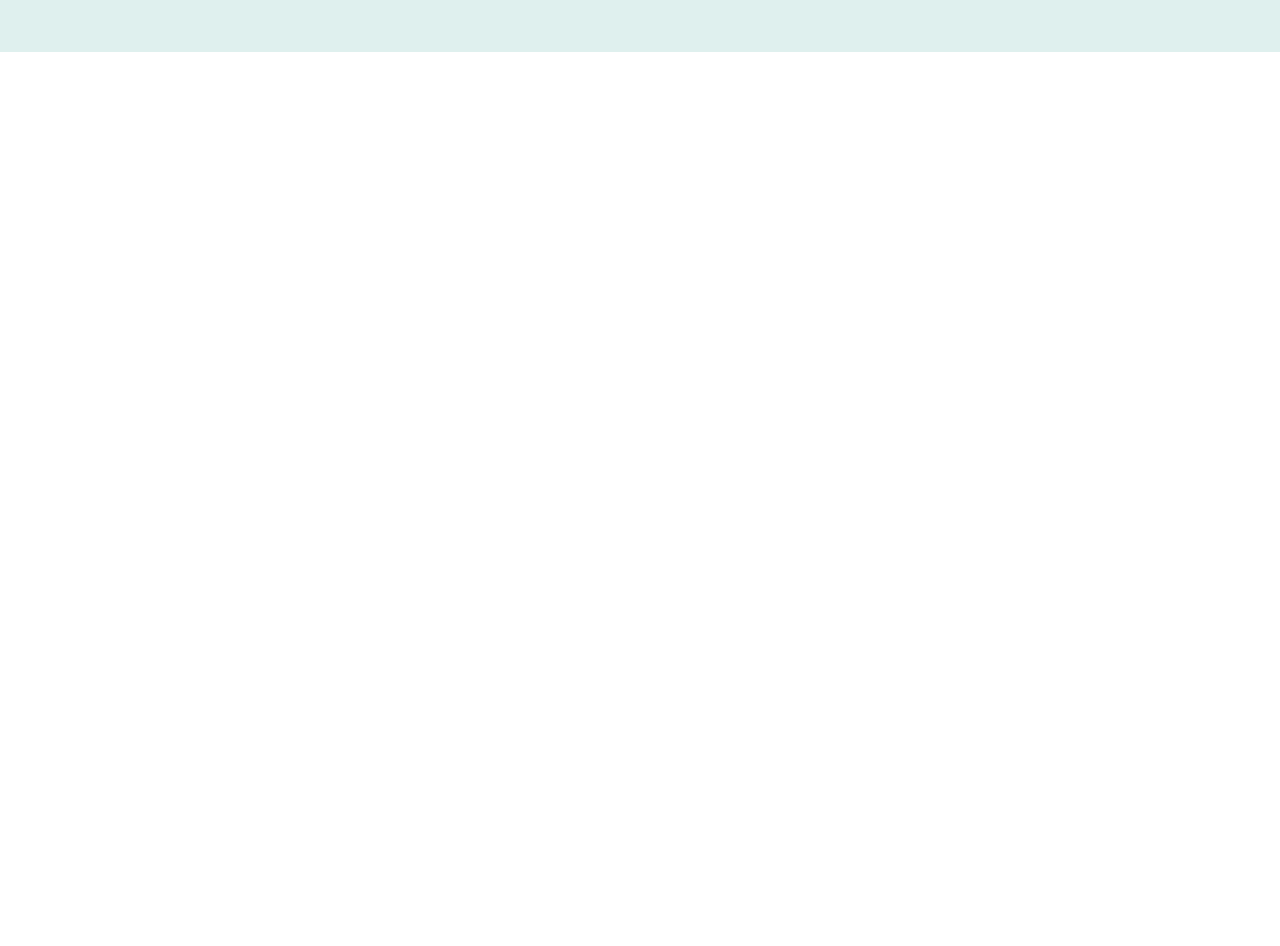
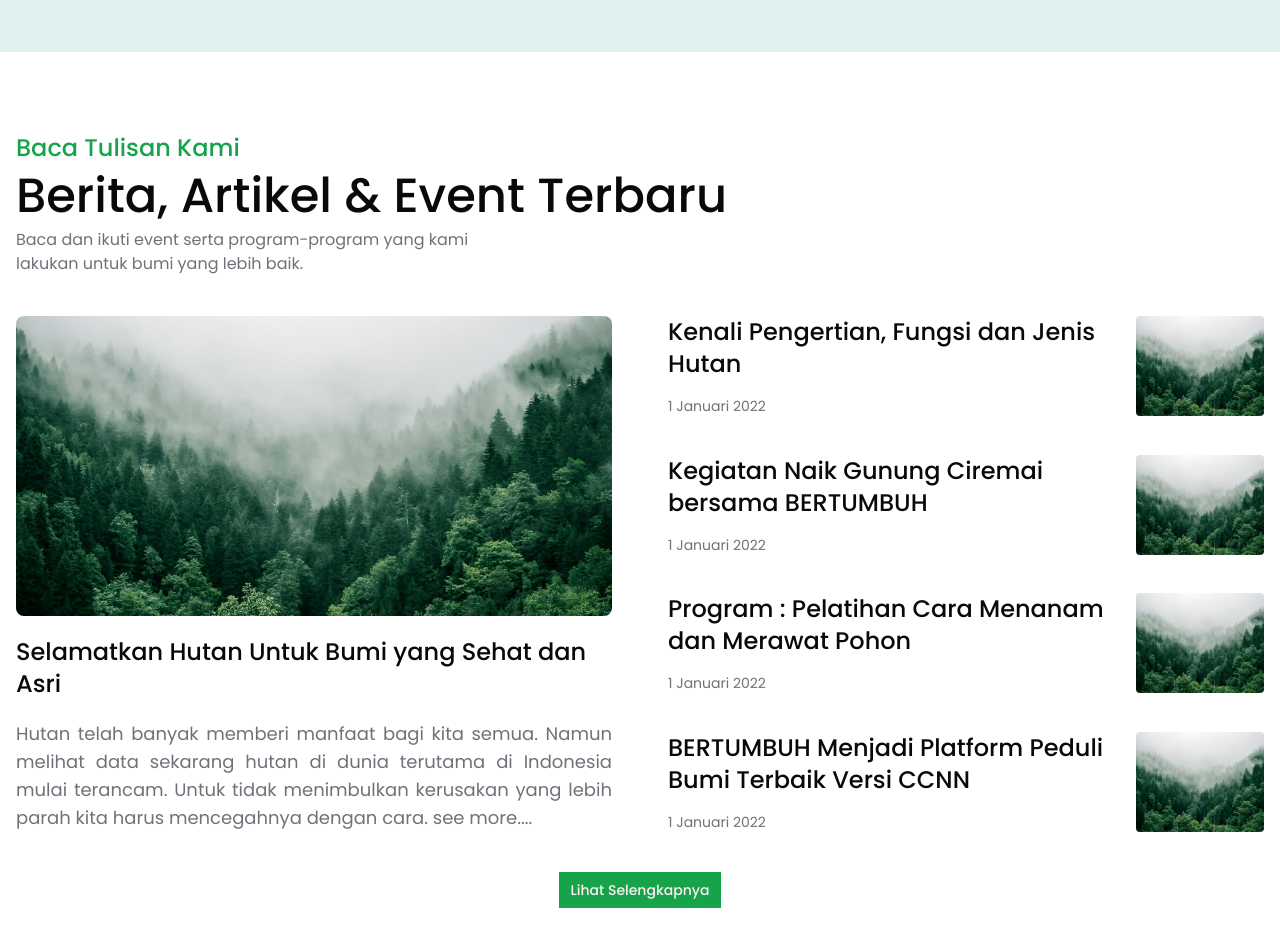
Before and after one commit to fitrondev/next-bertumbuh, a Next.js app: page / in a window 1280 px wide. Shown: the part 3240-4186 px from the top of the page. Before the commit the page ends 3292 px from the top, so only its background shows below. Built offline with nearby package versions, Linux system fonts and the light colour scheme.

Commit message:
feat: Add Reading component to display latest articles and events

```diff
--- /dev/null
+++ b/src/app/(root)/_components/Reading/index.tsx
@@ -0,0 +1,141 @@
+import Image from "next/image";
+import Link from "next/link";
+import Title from "@/components/Title";
+import { Button } from "@/components/ui/button";
+
+const Reading = () => {
+  return (
+    <section className="py-10 lg:py-20">
+      <div className="container flex flex-col gap-10">
+        <div>
+          <Title
+            section="Baca Tulisan Kami"
+            title="Berita, Artikel & Event Terbaru"
+            description="Baca dan ikuti event serta program-program yang kami lakukan untuk bumi yang lebih baik."
+            descClassName="sm:w-[500px]"
+          />
+        </div>
+
+        <div className="flex flex-col sm:flex-row sm:justify-between gap-5 sm:gap-4 lg:gap-14">
+          <div className="sm:flex-1 space-y-5">
+            <div className="relative h-[250px] sm:h-[200px] lg:h-[300px]">
+              <Image
+                src={"/images/read1.jpg"}
+                alt=""
+                fill
+                sizes="100%"
+                loading="lazy"
+                className="object-cover rounded-[8px]"
+              />
+            </div>
+
+            <div className="space-y-5">
+              <h3 className="text-xl lg:text-2xl font-medium">
+                Selamatkan Hutan Untuk Bumi yang Sehat dan Asri
+              </h3>
+              <p className="text-sm lg:text-lg text-justify text-muted-foreground">
+                Hutan telah banyak memberi manfaat bagi kita semua. Namun
+                melihat data sekarang hutan di dunia terutama di Indonesia mulai
+                terancam. Untuk tidak menimbulkan kerusakan yang lebih parah
+                kita harus mencegahnya dengan cara. see more....
+              </p>
+            </div>
+          </div>
+
+          <div className="sm:flex-1 flex flex-col sm:justify-between gap-4 sm:gap-0">
+            <div className="h-[70px] sm:h-[80px] lg:h-[100px] flex flex-row-reverse sm:flex-row justify-between">
+              <div className="max-w-[280px] sm:max-w-[260px] lg:max-w-[440px] flex flex-col justify-between">
+                <h3 className="lg:text-2xl font-medium">
+                  Kenali Pengertian, Fungsi dan Jenis Hutan
+                </h3>
+                <p className="text-xs sm:text-sm text-muted-foreground">
+                  1 Januari 2022
+                </p>
+              </div>
+
+              <div className="relative w-16 sm:w-20 lg:w-32 h-full">
+                <Image
+                  src={"/images/read1.jpg"}
+                  alt=""
+                  fill
+                  loading="lazy"
+                  className="object-cover rounded-[4px]"
+                />
+              </div>
+            </div>
+
+            <div className="h-[70px] sm:h-[80px] lg:h-[100px] flex flex-row-reverse sm:flex-row justify-between">
+              <div className="max-w-[280px] sm:max-w-[260px] lg:max-w-[440px] flex flex-col justify-between">
+                <h3 className="lg:text-2xl font-medium">
+                  Kegiatan Naik Gunung Ciremai bersama BERTUMBUH
+                </h3>
+                <p className="text-xs sm:text-sm text-muted-foreground">
+                  1 Januari 2022
+                </p>
+              </div>
+
+              <div className="relative w-16 sm:w-20 lg:w-32 h-full">
+                <Image
+                  src={"/images/read1.jpg"}
+                  alt=""
+                  fill
+                  loading="lazy"
+                  className="object-cover rounded-[4px]"
+                />
+              </div>
+            </div>
+
+            <div className="h-[70px] sm:h-[80px] lg:h-[100px] flex flex-row-reverse sm:flex-row justify-between">
+              <div className="max-w-[280px] sm:max-w-[260px] lg:max-w-[440px] flex flex-col justify-between">
+                <h3 className="lg:text-2xl font-medium">
+                  Program : Pelatihan Cara Menanam dan Merawat Pohon
+                </h3>
+                <p className="text-xs sm:text-sm text-muted-foreground">
+                  1 Januari 2022
+                </p>
+              </div>
+
+              <div className="relative w-16 sm:w-20 lg:w-32 h-full">
+                <Image
+                  src={"/images/read1.jpg"}
+                  alt=""
+                  fill
+                  loading="lazy"
+                  className="object-cover rounded-[4px]"
+                />
+              </div>
+            </div>
+
+            <div className="h-[70px] sm:h-[80px] lg:h-[100px] flex flex-row-reverse sm:flex-row justify-between">
+              <div className="max-w-[280px] sm:max-w-[260px] lg:max-w-[440px] flex flex-col justify-between">
+                <h3 className="lg:text-2xl font-medium">
+                  BERTUMBUH Menjadi Platform Peduli Bumi Terbaik Versi CCNN
+                </h3>
+                <p className="text-xs sm:text-sm text-muted-foreground">
+                  1 Januari 2022
+                </p>
+              </div>
+
+              <div className="relative w-16 sm:w-20 lg:w-32 h-full">
+                <Image
+                  src={"/images/read1.jpg"}
+                  alt=""
+                  fill
+                  loading="lazy"
+                  className="object-cover rounded-[4px]"
+                />
+              </div>
+            </div>
+          </div>
+        </div>
+
+        <div className="flex items-center justify-center">
+          <Button size={"sm"} asChild>
+            <Link href="/blog">Lihat Selengkapnya</Link>
+          </Button>
+        </div>
+      </div>
+    </section>
+  );
+};
+export default Reading;
--- a/src/app/(root)/page.tsx
+++ b/src/app/(root)/page.tsx
@@ -2,6 +2,7 @@ import About from "./_components/About";
 import Benefit from "./_components/Benefit";
 import Hero from "./_components/Hero";
 import Join from "./_components/Join";
+import Reading from "./_components/Reading";
 import TreeCount from "./_components/TreeCount";
 
 export default function Home() {
@@ -12,6 +13,7 @@ export default function Home() {
       <About />
       <Join />
       <Benefit />
+      <Reading />
     </>
   );
 }
```
